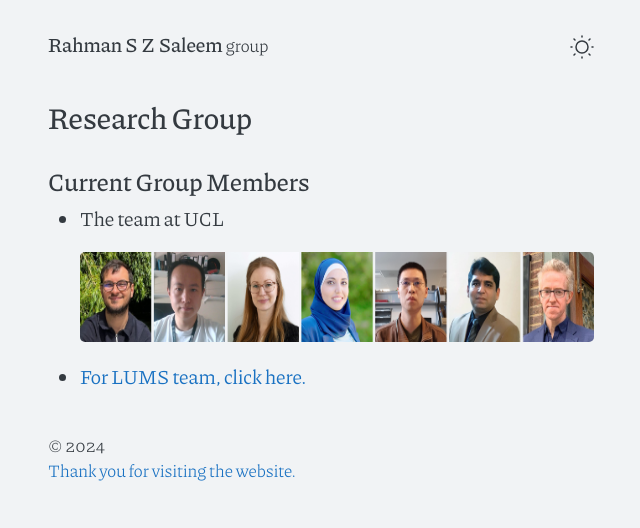
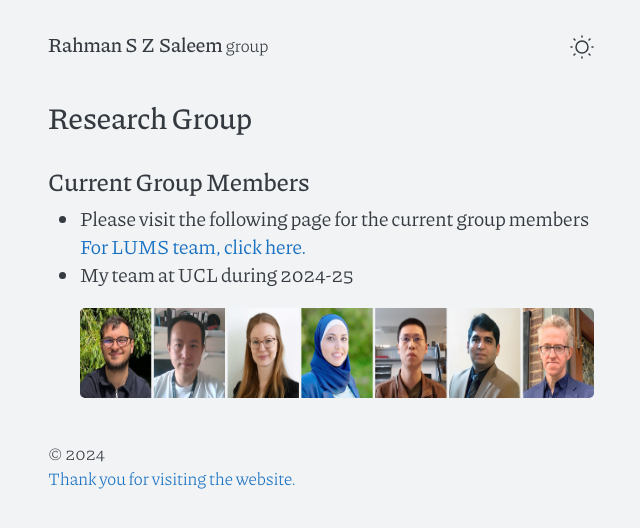
Before and after one commit to rahmanszsaleem/rahmanszsaleem.github.io, a Jekyll site: the page group.html, which Jekyll copies as it is, in a window 1280 px wide. Shown: the top 528 px of the page, without its empty margins (319-959 px from the left). Built offline with Jekyll 4.4.1, drawn with Linux system fonts in a browser that asks for light colours.

Commit message:
Update group.html

```diff
--- a/group.html
+++ b/group.html
@@ -68,13 +68,15 @@
 <div class="Current Group">
   <h2>Current Group Members</h2>
   <ul>
-    <li>The team at UCL</li>
+        <li>Please visit the following page for the current group members <a href="https://orgchem.lums.edu.pk/index.php/group-members/">For LUMS team, click here.</a>
+   </li>
+
+      <li>My team at UCL during 2024-25</li>
      <a href=" https://todd-lers.github.io/about/current.html">
 <img src="assets/files/PictureUCL.png"  width="640" height="90">
 </a>
-        <li><a href="https://orgchem.lums.edu.pk/index.php/group-members/">For LUMS team, click here.</a>
-   </li>
-      </ul>
+
+  </ul>
 </div>
 
 
```
